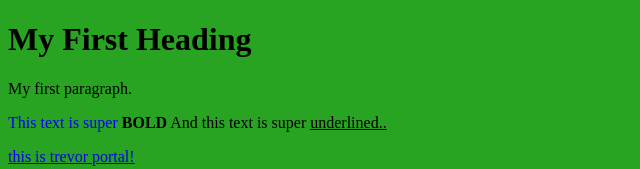
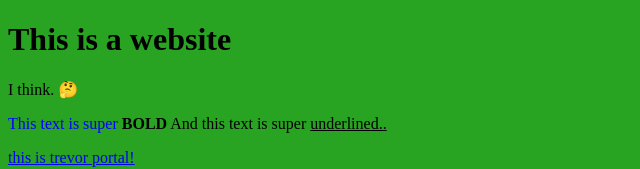
Before and after one commit to sa2936/SamAsnerECS, a plain HTML site: page index.html in a window 1280 px wide. Shown: the top 169 px of the page, without its empty margins (0-640 px from the left). Drawn offline with Linux system fonts and the light colour scheme.

Commit message:
Update index.html

```diff
--- a/index.html
+++ b/index.html
@@ -1,8 +1,8 @@
 <!DOCTYPE html>
 <html>
  <body bgcolor="28A322">
-    <h1>My First Heading</h1>
-   	<p>My first paragraph.</p>
+    <h1>This is a website</h1>
+   	<p>I think. 🤔 </p>
 	 <font color="blue"> This text is super</font> <b> BOLD</b>
 	  And this text is super <u> underlined.. </u>
 	 <p><a href="https://www.trevor.myschoolapp.com">this is trevor portal!</a></p>
```
